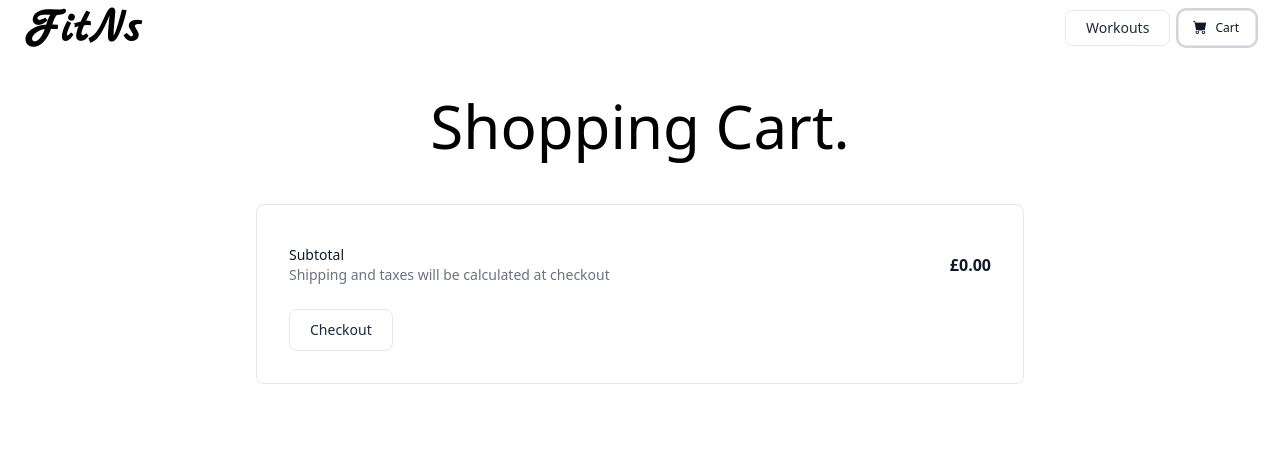
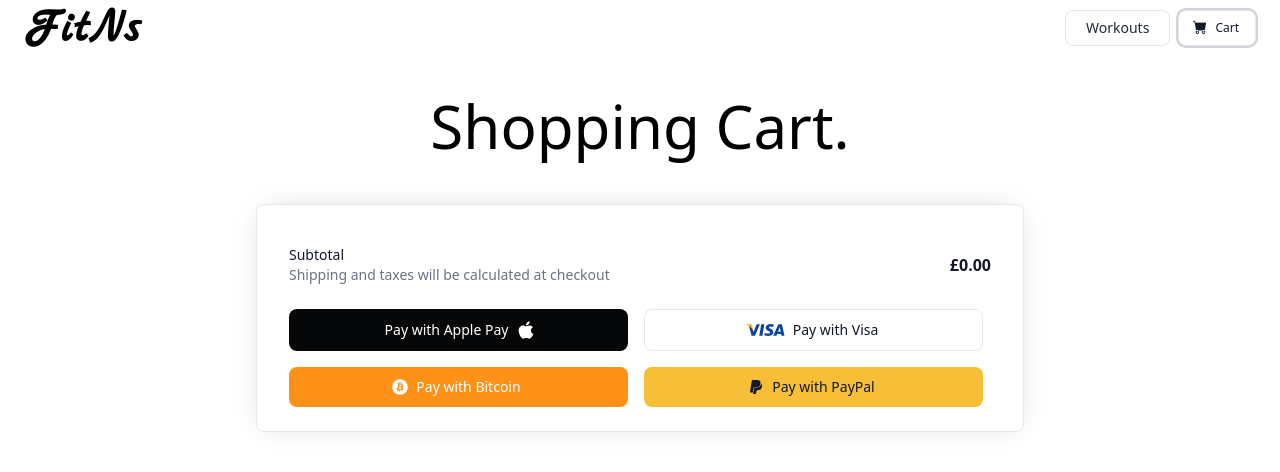
Before and after one commit to cameronteconway/fitns, a React (Vite) app: page / in a window 1280 px wide. Both pictures are taken after a click on the button "Cart". Shown: the top 472 px of the page. Built offline with nearby package versions, Linux system fonts and the light colour scheme.

Commit message:
Checkout

```diff
--- a/src/components/ShoppingCartItem.tsx
+++ b/src/components/ShoppingCartItem.tsx
@@ -17,7 +17,7 @@
 
     return (
         <li className='py-4 sm:py-6'>
-            <div className='flex mb-6 justify-between'>
+            <div className='flex mb-4 justify-between'>
                 <p className='text-xl font-medium text-gray-900 dark:text-white'>
                     {item.name}
                 </p>
--- a/src/components/Workout.tsx
+++ b/src/components/Workout.tsx
@@ -3,7 +3,7 @@
     ReducerAction,
     ReducerActionType,
 } from '../context/ShoppingCartProvider';
-import { ReactElement } from 'react';
+import { ReactElement, useState } from 'react';
 
 type PropsType = {
     workout: WorkoutsType;
--- a/src/pages/ShoppingCart.tsx
+++ b/src/pages/ShoppingCart.tsx
@@ -5,13 +5,13 @@
 import ShoppingCartItem from '../components/ShoppingCartItem';
 
 const ShoppingCart = () => {
-    const [confirm, setConfirm] = useState<boolean>(false);
+    const [submitted, setSubmitted] = useState<boolean>(false);
     const { dispatch, REDUCER_ACTIONS, totalItems, totalPrice, shoppingCart } =
         useShoppingCart();
 
     const onSubmitOrder = () => {
         dispatch({ type: REDUCER_ACTIONS.SUBMIT });
-        setConfirm(true);
+        setSubmitted(true);
     };
 
     console.log(totalPrice);
@@ -25,27 +25,30 @@
         />
     ));
 
-    return (
+    let content;
+
+    !submitted
+        ? (content = (
               <div className='py-10'>
                   <span className='block text-center pb-12 dark:text-white text-5xl md:text-6xl font-medium'>
                       Shopping Cart.
                   </span>
-            <div className='w-full mx-auto max-w-3xl py-4 px-8 bg-white border border-gray-200 rounded-lg dark:bg-gray-800 dark:border-gray-700'>
+                  <div className='w-full mx-auto max-w-3xl py-4 px-8 bg-white border border-gray-200 rounded-lg dark:bg-gray-800 dark:border-gray-700 shadow-[rgba(0,_0,_0,_0.25)_0px_0px_30px_-12px] dark:shadow-[rgba(255,_250,_250,_0.25)_0px_0px_30px_-12px]'>
                       <div className='flow-root'>
                           <ul
                               role='list'
-                        className='divide-y divide-gray-200 dark:divide-gray-700'
+                              className='divide-y divide-gray-200 dark:divide-gray-700 '
                           >
                               {renderShoppingCartList}
                               <li className='py-4 sm:py-6'>
                                   <div className='flex items-center space-x-4'>
                                       <div className='flex-1 min-w-0'>
-                                    <p className='text-sm font-medium text-gray-900 truncate dark:text-white'>
+                                          <p className='text-sm font-medium text-gray-900 dark:text-white'>
                                               Subtotal
                                           </p>
-                                    <p className='text-sm text-gray-500 truncate dark:text-gray-400'>
-                                        Shipping and taxes will be calculated at
-                                        checkout
+                                          <p className='text-sm text-gray-500 dark:text-gray-400'>
+                                              Shipping and taxes will be
+                                              calculated at checkout
                                           </p>
                                       </div>
                                       <div className='inline-flex items-center text-base font-semibold text-gray-900 dark:text-white'>
@@ -54,15 +57,110 @@
                                   </div>
                               </li>
                           </ul>
-                    <div className='w-100'>
-                        <button className='mb-4 w-100 text-gray-800 dark:text-gray-400 hover:bg-gray-200 focus:ring-4 focus:ring-gray-300 font-medium rounded-lg text-sm px-2 md:px-4 lg:px-5 py-2 lg:py-2.5 dark:hover:bg-gray-700 dark:hover:text-white dark:focus:text-white focus:outline-none dark:focus:ring-gray-800 dark:border-gray-600 border items-center justify-center'>
-                            Checkout
+                          <div className='grid grid-cols-1 md:grid-cols-2 md:gap-x-2 lg:gap-x-2 gap-y-2'>
+                              <button
+                                  onClick={onSubmitOrder}
+                                  type='button'
+                                  className='justify-center text-white bg-[#050708] hover:bg-[#050708]/80 focus:ring-4 focus:outline-none focus:ring-[#050708]/50 font-medium rounded-lg text-sm px-5 py-2.5 text-center inline-flex items-center dark:hover:bg-[#050708]/40 dark:focus:ring-gray-600 mr-2 mb-2'
+                              >
+                                  Pay with Apple Pay
+                                  <svg
+                                      className='w-5 h-5 ml-2 -mr-1'
+                                      aria-hidden='true'
+                                      focusable='false'
+                                      data-prefix='fab'
+                                      data-icon='apple'
+                                      role='img'
+                                      xmlns='http://www.w3.org/2000/svg'
+                                      viewBox='0 0 384 512'
+                                  >
+                                      <path
+                                          fill='currentColor'
+                                          d='M318.7 268.7c-.2-36.7 16.4-64.4 50-84.8-18.8-26.9-47.2-41.7-84.7-44.6-35.5-2.8-74.3 20.7-88.5 20.7-15 0-49.4-19.7-76.4-19.7C63.3 141.2 4 184.8 4 273.5q0 39.3 14.4 81.2c12.8 36.7 59 126.7 107.2 125.2 25.2-.6 43-17.9 75.8-17.9 31.8 0 48.3 17.9 76.4 17.9 48.6-.7 90.4-82.5 102.6-119.3-65.2-30.7-61.7-90-61.7-91.9zm-56.6-164.2c27.3-32.4 24.8-61.9 24-72.5-24.1 1.4-52 16.4-67.9 34.9-17.5 19.8-27.8 44.3-25.6 71.9 26.1 2 49.9-11.4 69.5-34.3z'
+                                      ></path>
+                                  </svg>
+                              </button>
+                              <button
+                                  onClick={onSubmitOrder}
+                                  type='button'
+                                  className='justify-center text-gray-900 bg-white hover:bg-gray-100 border border-gray-200 focus:ring-4 focus:outline-none focus:ring-gray-100 font-medium rounded-lg text-sm px-5 py-2.5 text-center inline-flex items-center dark:focus:ring-gray-800 dark:bg-white dark:border-gray-700 dark:text-gray-900 dark:hover:bg-gray-200 mr-2 mb-2'
+                              >
+                                  <svg
+                                      aria-hidden='true'
+                                      className='w-10 h-3 mr-2 -ml-1'
+                                      viewBox='0 0 660 203'
+                                      fill='none'
+                                      xmlns='http://www.w3.org/2000/svg'
+                                  >
+                                      <path
+                                          d='M233.003 199.762L266.362 4.002H319.72L286.336 199.762H233.003V199.762ZM479.113 8.222C468.544 4.256 451.978 0 431.292 0C378.566 0 341.429 26.551 341.111 64.604C340.814 92.733 367.626 108.426 387.865 117.789C408.636 127.387 415.617 133.505 415.517 142.072C415.384 155.195 398.931 161.187 383.593 161.187C362.238 161.187 350.892 158.22 333.368 150.914L326.49 147.803L319.003 191.625C331.466 197.092 354.511 201.824 378.441 202.07C434.531 202.07 470.943 175.822 471.357 135.185C471.556 112.915 457.341 95.97 426.556 81.997C407.906 72.941 396.484 66.898 396.605 57.728C396.605 49.591 406.273 40.89 427.165 40.89C444.611 40.619 457.253 44.424 467.101 48.39L471.882 50.649L479.113 8.222V8.222ZM616.423 3.99899H575.193C562.421 3.99899 552.861 7.485 547.253 20.233L468.008 199.633H524.039C524.039 199.633 533.198 175.512 535.27 170.215C541.393 170.215 595.825 170.299 603.606 170.299C605.202 177.153 610.098 199.633 610.098 199.633H659.61L616.423 3.993V3.99899ZM551.006 130.409C555.42 119.13 572.266 75.685 572.266 75.685C571.952 76.206 576.647 64.351 579.34 57.001L582.946 73.879C582.946 73.879 593.163 120.608 595.299 130.406H551.006V130.409V130.409ZM187.706 3.99899L135.467 137.499L129.902 110.37C120.176 79.096 89.8774 45.213 56.0044 28.25L103.771 199.45L160.226 199.387L244.23 3.99699L187.706 3.996'
+                                          fill='#0E4595'
+                                      />
+                                      <path
+                                          d='M86.723 3.99219H0.682003L0 8.06519C66.939 24.2692 111.23 63.4282 129.62 110.485L110.911 20.5252C107.682 8.12918 98.314 4.42918 86.725 3.99718'
+                                          fill='#F2AE14'
+                                      />
+                                  </svg>
+                                  Pay with Visa
+                              </button>
+                              <button
+                                  onClick={onSubmitOrder}
+                                  type='button'
+                                  className='justify-center text-white bg-[#FF9119] hover:bg-[#FF9119]/80 focus:ring-4 focus:outline-none focus:ring-[#FF9119]/50 font-medium rounded-lg text-sm px-5 py-2.5 text-center inline-flex items-center dark:hover:bg-[#FF9119]/80 dark:focus:ring-[#FF9119]/40 mr-2 mb-2'
+                              >
+                                  <svg
+                                      className='w-4 h-4 mr-2 -ml-1'
+                                      aria-hidden='true'
+                                      focusable='false'
+                                      data-prefix='fab'
+                                      data-icon='bitcoin'
+                                      role='img'
+                                      xmlns='http://www.w3.org/2000/svg'
+                                      viewBox='0 0 512 512'
+                                  >
+                                      <path
+                                          fill='currentColor'
+                                          d='M504 256c0 136.1-111 248-248 248S8 392.1 8 256 119 8 256 8s248 111 248 248zm-141.7-35.33c4.937-32.1-20.19-50.74-54.55-62.57l11.15-44.7-27.21-6.781-10.85 43.52c-7.154-1.783-14.5-3.464-21.8-5.13l10.93-43.81-27.2-6.781-11.15 44.69c-5.922-1.349-11.73-2.682-17.38-4.084l.031-.14-37.53-9.37-7.239 29.06s20.19 4.627 19.76 4.913c11.02 2.751 13.01 10.04 12.68 15.82l-12.7 50.92c.76 .194 1.744 .473 2.829 .907-.907-.225-1.876-.473-2.876-.713l-17.8 71.34c-1.349 3.348-4.767 8.37-12.47 6.464 .271 .395-19.78-4.937-19.78-4.937l-13.51 31.15 35.41 8.827c6.588 1.651 13.05 3.379 19.4 5.006l-11.26 45.21 27.18 6.781 11.15-44.73a1038 1038 0 0 0 21.69 5.627l-11.11 44.52 27.21 6.781 11.26-45.13c46.4 8.781 81.3 5.239 95.99-36.73 11.84-33.79-.589-53.28-25-65.99 17.78-4.098 31.17-15.79 34.75-39.95zm-62.18 87.18c-8.41 33.79-65.31 15.52-83.75 10.94l14.94-59.9c18.45 4.603 77.6 13.72 68.81 48.96zm8.417-87.67c-7.673 30.74-55.03 15.12-70.39 11.29l13.55-54.33c15.36 3.828 64.84 10.97 56.85 43.03z'
+                                      ></path>
+                                  </svg>
+                                  Pay with Bitcoin
+                              </button>
+                              <button
+                                  onClick={onSubmitOrder}
+                                  type='button'
+                                  className='justify-center text-gray-900 bg-[#F7BE38] hover:bg-[#F7BE38]/90 focus:ring-4 focus:outline-none focus:ring-[#F7BE38]/50 font-medium rounded-lg text-sm px-5 py-2.5 text-center inline-flex items-center dark:focus:ring-[#F7BE38]/50 mr-2 mb-2'
+                              >
+                                  <svg
+                                      className='w-4 h-4 mr-2 -ml-1'
+                                      aria-hidden='true'
+                                      focusable='false'
+                                      data-prefix='fab'
+                                      data-icon='paypal'
+                                      role='img'
+                                      xmlns='http://www.w3.org/2000/svg'
+                                      viewBox='0 0 384 512'
+                                  >
+                                      <path
+                                          fill='currentColor'
+                                          d='M111.4 295.9c-3.5 19.2-17.4 108.7-21.5 134-.3 1.8-1 2.5-3 2.5H12.3c-7.6 0-13.1-6.6-12.1-13.9L58.8 46.6c1.5-9.6 10.1-16.9 20-16.9 152.3 0 165.1-3.7 204 11.4 60.1 23.3 65.6 79.5 44 140.3-21.5 62.6-72.5 89.5-140.1 90.3-43.4 .7-69.5-7-75.3 24.2zM357.1 152c-1.8-1.3-2.5-1.8-3 1.3-2 11.4-5.1 22.5-8.8 33.6-39.9 113.8-150.5 103.9-204.5 103.9-6.1 0-10.1 3.3-10.9 9.4-22.6 140.4-27.1 169.7-27.1 169.7-1 7.1 3.5 12.9 10.6 12.9h63.5c8.6 0 15.7-6.3 17.4-14.9 .7-5.4-1.1 6.1 14.4-91.3 4.6-22 14.3-19.7 29.3-19.7 71 0 126.4-28.8 142.9-112.3 6.5-34.8 4.6-71.4-23.8-92.6z'
+                                      ></path>
+                                  </svg>
+                                  Pay with PayPal
                               </button>
                           </div>
                       </div>
                   </div>
               </div>
-    );
+          ))
+        : (content = (
+              <div className='py-10'>
+                  <span className='block text-center pb-12 dark:text-white text-5xl md:text-6xl font-medium'>
+                      Thank you for your purchase.
+                  </span>
+              </div>
+          ));
+
+    return content;
 };
 
 export default ShoppingCart;
```
Lines whose indentation alone changed are shown as unchanged.
